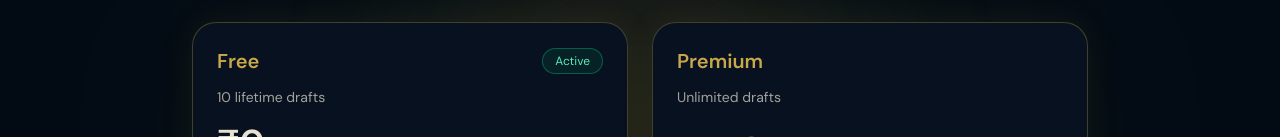
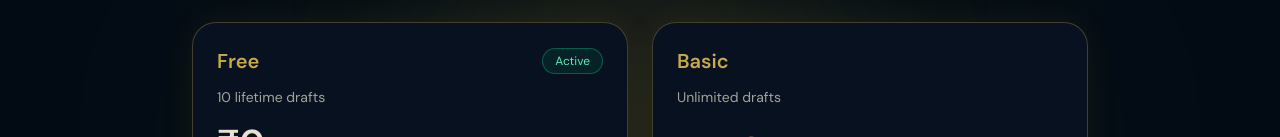
Before and after one commit to abhiksinhaa/Vakil-AI, a Next.js app: page /pricing in a window 1280 px wide. Shown: the part 326-463 px from the top of the page. Built offline with nearby package versions, Linux system fonts and the light colour scheme; no server answers.

Commit message:
Display plan label as Basic for paying users on pricing page

```diff
--- a/src/components/PricingPage.tsx
+++ b/src/components/PricingPage.tsx
@@ -57,7 +57,7 @@ const PLANS = [
   },
   {
     key: 'premium',
-    label: 'Premium',
+    label: 'Basic',
     price: '₹149/month',
     drafts: 'Unlimited drafts',
     features: ['Unlimited drafts', 'Draft History', 'PDF Downloads', 'Future features included']
@@ -94,7 +94,7 @@ export default function PricingPage() {
 
   // Calculate formatted plan for display
   useEffect(() => {
-    setCurrentPlan(isPro ? 'Premium' : 'Free');
+    setCurrentPlan(isPro ? 'Basic' : 'Free');
   }, [isPro]);
 
   const handleSubscribe = async (plan: 'premium') => {
```
